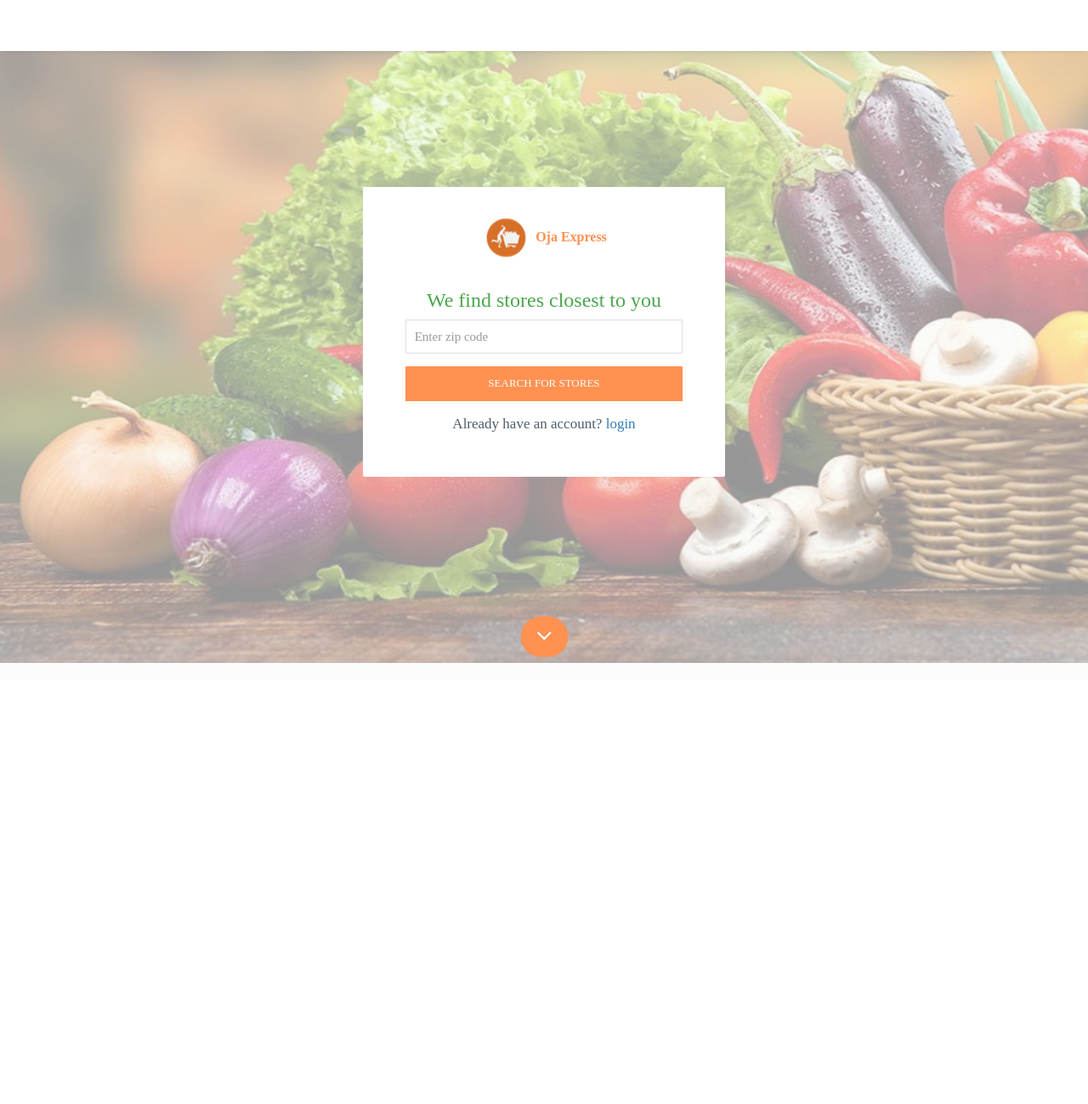
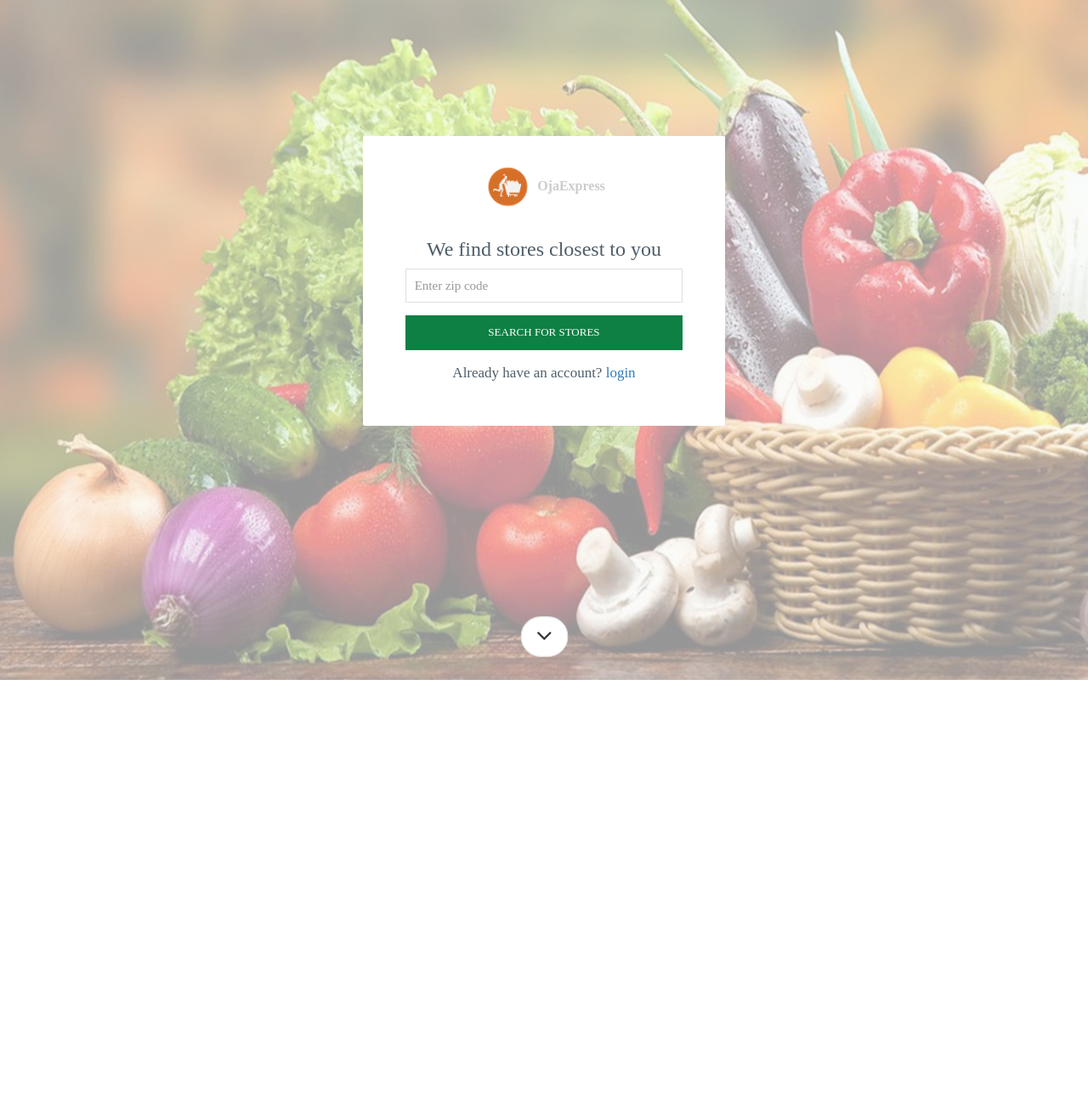
Before and after one commit to damiadek/oja-ui, a PHP site: page /views in a window 1280 px wide. Shown: the top 1299 px of the page at 85% size. Run offline with PHP 8.4, Linux system fonts and the light colour scheme.

Commit message:
full theme applied

```diff
--- a/assets/css/styles.css
+++ b/assets/css/styles.css
@@ -29,7 +29,7 @@
 }
 body.home{
    background-image: url("../images/groc_.jpg");
-   background-size: 1800px 110%;
+   background-size: 1800px 900px;
    background-position: 0px -100px;
    transition: background-position .4s;
    background-repeat: no-repeat;
@@ -52,13 +52,14 @@
 }
 .form-div{
     position: relative;
-    margin-top: 20vh;
+    margin-top: 10vh;
     opacity: 0;
     background: rgba(255,255,255,0.9);
     background: rgba(255,255,255,1);
     padding: 50px;
     padding-top: 10px;
     transition: all .4s;
+    margin-bottom: 20vh;
 }
 .form-div input{
     height: 40px;
@@ -250,7 +251,7 @@
     text-decoration: none;
 }
 
-/*@media(min-width: 768px){
+@media(min-width: 768px){
     ._banner > img{
         height: 100px;
     }
@@ -299,7 +300,13 @@
     ._nav{
         background: transparent;
     }
-}*/
+    .visible-sm{
+        display: block!important;
+    }
+    .form-div{
+        margin-top: 20vh;
+    }
+}
 
 @keyframes panarom{
     0%{
--- a/views/index.html
+++ b/views/index.html
@@ -19,19 +19,23 @@
 <body class="home">
 	<div class="container-fluid">
 		<div class="landing-div row">
-			<nav class="col-md-12 navbar navbar-default navbar-fixed-top transparent" role="navigation">
-				<div class="navbar-header">
-					<button type="button" class="navbar-toggle" data-toggle="collapse" data-target=".navbar-nav">
+			<nav class="col-md-12 navbar navbar-default navbar-fixed-top  text-center transparent visible-xs hidden-sm" role="navigation">
+					<a class="navbar-brand page_scroll no-p text-warning f-s-24 w-md">
+						<img src="../assets/images/logo.png" style="display:inline;" height="60" alt="OjaExpress">
+						OjaExpress
+					</a>
+				<!--<div class="navbar-header">-->
+					<!--<button type="button" class="navbar-toggle" data-toggle="collapse" data-target=".navbar-nav">
 						<span class="sr-only">Toggle navigation</span>
 						<span class="icon-bar"></span>
 						<span class="icon-bar"></span>
 						<span class="icon-bar"></span>
 					</button>
 					<a class="navbar-brand page_scroll no-p text-warning f-s-24 w-md">
-						<!--<img src="../assets/images/logo.png" height="60" alt="OjaExpress">
-						OjaExpress-->
-					</a>
-				</div>
+						<img src="../assets/images/logo.png" style="display:inline;" height="60" alt="OjaExpress">
+						OjaExpress
+					</a>-->
+				<!--</div>-->
 				<noscript>
 					<style type="text/css">
 						.load_cover{
@@ -63,24 +67,24 @@
 					ON GOOGLE CHROME(MOBILE) OR UC BROWSER(MOBILE)
 					AND <a href="index.html">RELOAD</a> THE PAGE.
 				</noscript>
-				<ul class="nav pull-right navbar-collapse collapse home_links">
-					<!--<li><a href="dashboard.html" class="btn btn-warning swap_button r" target="login">Login</a></li>-->
-				</ul>
+				<!--<ul class="nav pull-right navbar-collapse collapse home_links">
+					//<li><a href="dashboard.html" class="btn btn-warning swap_button r" target="login">Login</a></li>
+				</ul>-->
 			</nav>
 			<div class="form-div col-md-4 col-md-offset-4 r f-s-17 m-b-xxl">
                 <form class="row">
-					<h3 class="text-warning text-center"><img src="../assets/images/logo.png" height="60" alt="OjaExpress"> Oja Express</h3>
+					<h3 class="text-default text-center hidden-xs visible-sm"><img src="../assets/images/logo.png" height="60" alt="OjaExpress"> OjaExpress</h3>
 
 					<!--zip code form-->
 					<fieldset class="signup_1 col-md-12 text-center active">
-                        <h2 class="text-success">We find stores closest to you</h3>
+                        <h2 class="">We find stores closest to you</h3>
 
 						<div class="form-group">
 							<input class="form-control" type="text" placeholder="Enter zip code">
 						</div>
 
 						<div class="form-group">
-							<button class="btn btn-lg btn-block btn-warning swap_button" target="signup_2" type="button">SEARCH FOR STORES </button>
+							<button class="btn btn-lg btn-block btn-success swap_button" target="signup_2" type="button">SEARCH FOR STORES </button>
 						</div>
 						<div>
 							Already have an account? <a href="#" class="swap_button" target="login">login</a>
@@ -91,7 +95,7 @@
 					<!--signup form-->
 					<fieldset class="signup_2 col-md-12">
 
-                        <h2 class="text-success text-center">Please enter your details</h2>
+                        <h2 class="text-center">Please enter your details</h2>
 						<div class="form-group col-md-6">
 							<input class="form-control" type="text" placeholder="Firstname">
 						</div>
@@ -108,10 +112,10 @@
 							<input class="form-control" type="password" placeholder="Confirm your password">
 						</div>
 						<div class="form-group col-md-12">
-							<button class="btn btn-block btn-warning swap_button" target="signup_1" type="button">SUBMIT DETAILS</button>
+							<button class="btn btn-block btn-success swap_button" target="signup_1" type="button">SUBMIT DETAILS</button>
 						</div>
 						<span class="col-md-12 f-s-14">
-							By submitting this form, you agree to the <a href="#">Terms of Service</a> and <a>Privacy Policy</a> of <b class="label label-success">Oja Express</b>
+							By submitting this form, you agree to the <a href="#">Terms of Service</a> and <a>Privacy Policy</a> of <b class="label label-warning">Oja Express</b>
 						</span>
 						<div class="col-md-12 text-center">
 							<br>
@@ -123,7 +127,7 @@
 					<!--login form-->
 					<fieldset class="login col-md-12">
 
-                        <h2 class="text-success text-center">Please enter your details</h2>
+                        <h2 class="text-center">Please enter your details</h2>
 
 						<div class="form-group col-md-12">
 							<input class="form-control" type="text" placeholder="Email Address">
@@ -132,7 +136,7 @@
 							<input class="form-control" type="password" placeholder="Enter your password">
 						</div>
 						<div class="form-group col-md-12">
-							<button class="btn btn-block btn-warning swap_button login_button" target="signup_1" type="button">LOGIN</button>
+							<button class="btn btn-block btn-success swap_button login_button" target="signup_1" type="button">LOGIN</button>
 						</div>
 
 						<br>
@@ -141,7 +145,7 @@
 						</div>
 
 						<div class="form-group col-md-12 text-center">
-							New user? <button class="swap_button btn btn-small btn-success" target="signup_1">SIGN UP</button>
+							New user? <button class="swap_button btn btn-small btn-warning" target="signup_1">SIGN UP</button>
 						 	<small class="f-s-17">or <b>Login</b> with </small>
 							<a href="#" class="fa-stack fa-lg">
 							  <i class="fa fa-square-o fa-stack-2x tw-icon"></i>
@@ -159,14 +163,14 @@
 
 					<!--reset password form-->
 					<fieldset class="forgot_password col-md-12 text-center">
-                        <h2 class="text-success">Submit your email address</h2>
+                        <h2 class="">Submit your email address</h2>
 
 						<div class="form-group">
 							<input class="form-control" type="text" placeholder="Enter Email Address">
 						</div>
 
 						<div class="form-group">
-							<button class="btn btn-lg btn-block btn-warning swap_button" target="signup_2" type="button">SEND LINK</button>
+							<button class="btn btn-lg btn-block btn-success swap_button" target="signup_2" type="button">SEND LINK</button>
 						</div>
 						<div>
 							Already have an account? <a href="#" class="swap_button" target="login">login</a>
@@ -179,7 +183,7 @@
 				<br>
 				<br>
 				<br>
-				<a href="#about" class="btn btn-rounded btn-warning tip m-t-xxl m-b-xxl more">
+				<a href="#about" class="btn btn-rounded btn-default tip m-t-xxl m-b-xxl more">
 					<i class="fa fa-angle-down fa-2x"></i>
 				</a>
 			</div>
```
